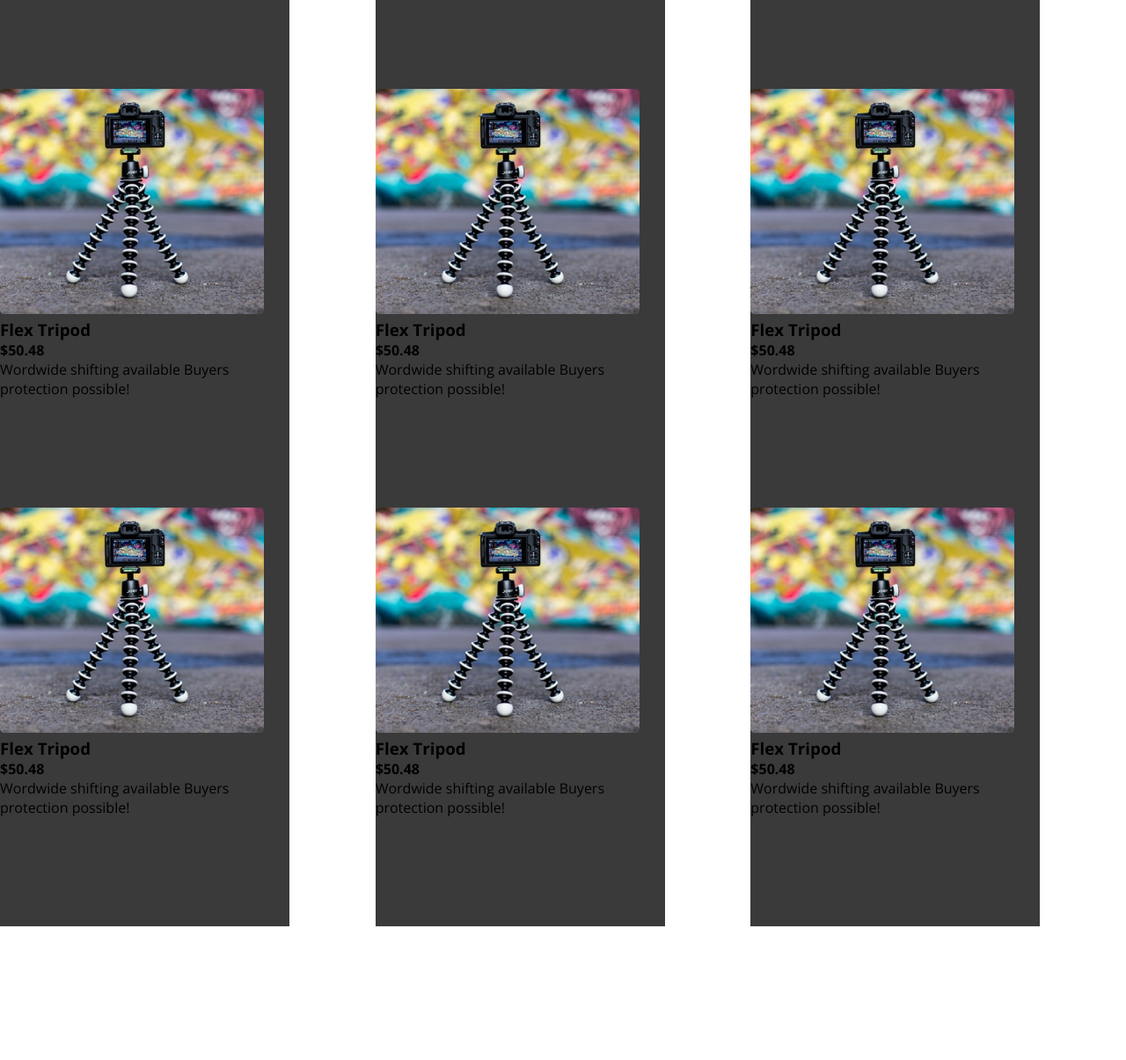
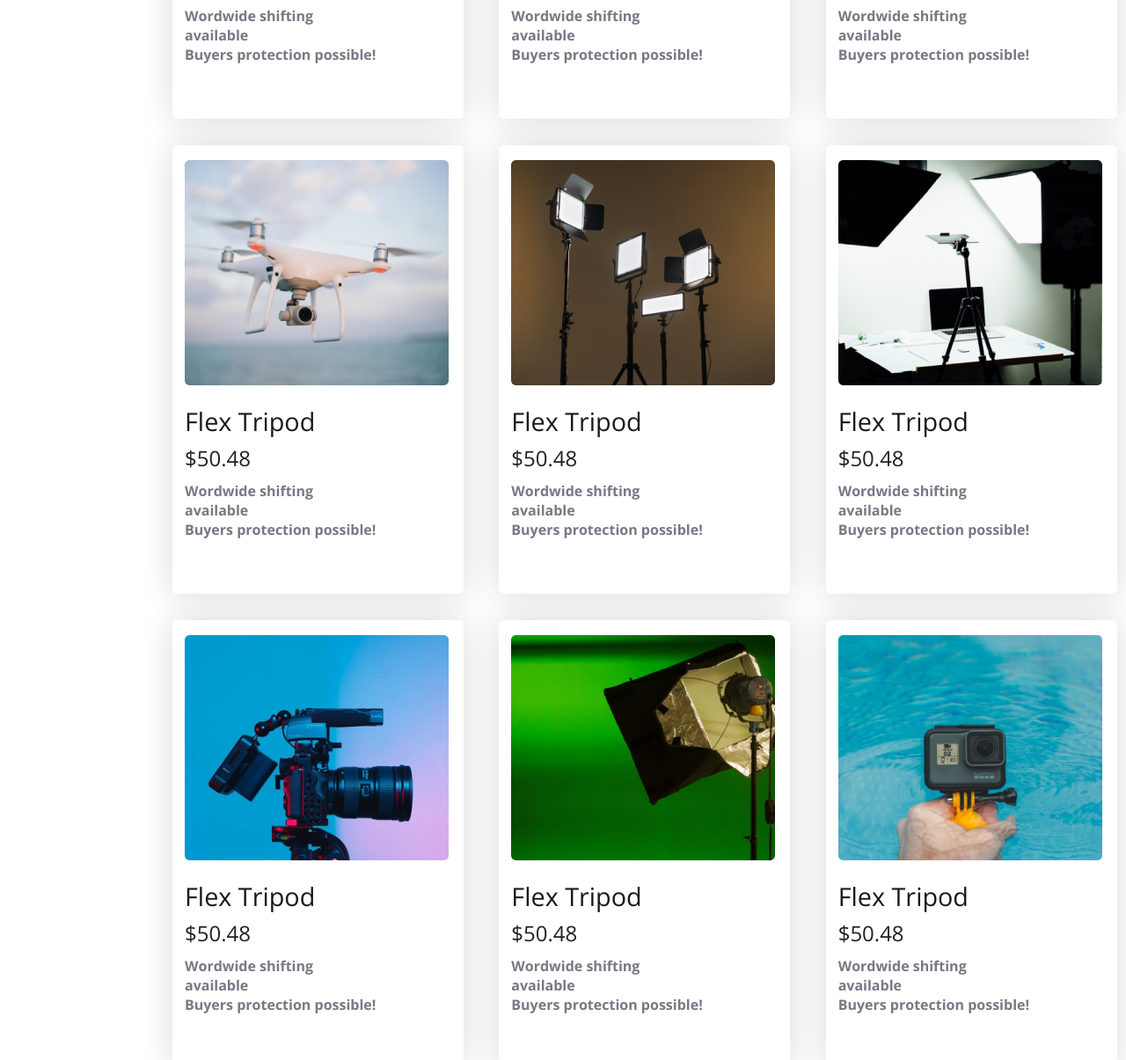
Before and after one commit to najibvai/influence-gear-practies, a plain HTML site: page index.html in a window 1280 px wide. Shown: the part 1446-2651 px from the top of the page at 88% size. Before the commit the page ends 2499 px from the top, so only its background shows below. Drawn offline with nearby package versions, Linux system fonts and the light colour scheme.

Commit message:
caed added

```diff
--- a/index.html
+++ b/index.html
@@ -53,66 +53,57 @@
                 <div class="card-section">
                     <div class="card">
                         <img src="images/tripod.png" alt="">
-                        <h3>Flex Tripod</h3>
-                        <h4>$50.48</h4>
-                        <p>Wordwide shifting available
-                            Buyers protection possible!</p>
+                        <h3 class="card-title">Flex Tripod</h3>
+                        <h4 class="card-price">$50.48</h4>
+                        <p class="card-description">Wordwide shifting <br> available <br> Buyers protection possible!</p>
                     </div>
                     <div class="card">
-                        <img src="images/tripod.png" alt="">
-                        <h3>Flex Tripod</h3>
-                        <h4>$50.48</h4>
-                        <p>Wordwide shifting available
-                            Buyers protection possible!</p>
+                        <img src="images//mic.png" alt="">
+                        <h3 class="card-title">Flex Tripod</h3>
+                        <h4 class="card-price">$50.48</h4>
+                        <p class="card-description">Wordwide shifting <br> available <br> Buyers protection possible!</p>
                     </div>
                     <div class="card">
-                        <img src="images/tripod.png" alt="">
-                        <h3>Flex Tripod</h3>
-                        <h4>$50.48</h4>
-                        <p>Wordwide shifting available
-                            Buyers protection possible!</p>
+                        <img src="images/airpod.png" alt="">
+                        <h3 class="card-title">Flex Tripod</h3>
+                        <h4 class="card-price">$50.48</h4>
+                        <p class="card-description">Wordwide shifting <br> available <br> Buyers protection possible!</p>
                     </div>
                     <div class="card">
-                        <img src="images/tripod.png" alt="">
-                        <h3>Flex Tripod</h3>
-                        <h4>$50.48</h4>
-                        <p>Wordwide shifting available
-                            Buyers protection possible!</p>
+                        <img src="images/drone.png" alt="">
+                        <h3 class="card-title">Flex Tripod</h3>
+                        <h4 class="card-price">$50.48</h4>
+                        <p class="card-description">Wordwide shifting <br> available <br> Buyers protection possible!</p>
                     </div>
                     <div class="card">
-                        <img src="images/tripod.png" alt="">
-                        <h3>Flex Tripod</h3>
-                        <h4>$50.48</h4>
-                        <p>Wordwide shifting available
-                            Buyers protection possible!</p>
+                        <img src="images/lights.png" alt="">
+                        <h3 class="card-title">Flex Tripod</h3>
+                        <h4 class="card-price">$50.48</h4>
+                        <p class="card-description">Wordwide shifting <br> available <br> Buyers protection possible!</p>
                     </div>
                     <div class="card">
-                        <img src="images/tripod.png" alt="">
-                        <h3>Flex Tripod</h3>
-                        <h4>$50.48</h4>
-                        <p>Wordwide shifting available
-                            Buyers protection possible!</p>
+                        <img src="images/setup.png" alt="">
+                        <h3 class="card-title">Flex Tripod</h3>
+                        <h4 class="card-price">$50.48</h4>
+                        <p class="card-description">Wordwide shifting <br> available <br> Buyers protection possible!</p>
                     </div>
                     <div class="card">
-                        <img src="images/tripod.png" alt="">
-                        <h3>Flex Tripod</h3>
-                        <h4>$50.48</h4>
-                        <p>Wordwide shifting available
-                            Buyers protection possible!</p>
+                        <img src="images/camera.png" alt="">
+                        <h3 class="card-title">Flex Tripod</h3>
+                        <h4 class="card-price">$50.48</h4>
+                        <p class="card-description">Wordwide shifting <br> available <br> Buyers protection possible!</p>
                     </div>
                     <div class="card">
-                        <img src="images/tripod.png" alt="">
-                        <h3>Flex Tripod</h3>
-                        <h4>$50.48</h4>
-                        <p>Wordwide shifting available
-                            Buyers protection possible!</p>
+                        <img src="images/single-light.png" alt="">
+                        <h3 class="card-title">Flex Tripod</h3>
+                        <h4 class="card-price">$50.48</h4>
+                        <p class="card-description">Wordwide shifting <br> available <br> Buyers protection possible!</p>
                     </div>
                     <div class="card">
-                        <img src="images/tripod.png" alt="">
-                        <h3>Flex Tripod</h3>
-                        <h4>$50.48</h4>
-                        <p>Wordwide shifting available
-                            Buyers protection possible!</p>
+                        <img src="images/action.png" alt="">
+                        <h3 class="card-title">Flex Tripod</h3>
+                        <h4 class="card-price">$50.48</h4>
+                        <p class="card-description">Wordwide shifting <br> available <br> Buyers protection possible!</p>
                     </div>
                 </div>
             </div>
--- a/style/style.css
+++ b/style/style.css
@@ -110,17 +110,53 @@ body {
 } */
 
 /*-------------- popular section Style--------------- */
-.card-section {
+.Popular-section{
+}
+.card-section{
+    gap: 30px;
     display: grid;
     grid-template-columns: repeat(3, 1fr);
-    gap:0px;
+    margin-left: 196px;
+    gap: 30px;
+}
+.card {
+    background-color: #bcb5b5;
+    width: 303px;
+    height: 476px;
+    padding: 17px 14px;
+    border-radius: 5px;
+    background: #FFF;
+    box-shadow: 0px 0px 40px 0px rgba(0, 0, 0, 0.15);
 }
 
-.card {
-    background-color: #3A3A3A;
-    width: 329px;
-    height: 476px;
-    flex-shrink: 0;
+.card > img {
+    width: 300px;
+    height: 256px;
+    border-radius: 5px;
+}
+
+.card-title {
+    margin-top: 16px;
+    margin-bottom: 6px;
+    color: #18191F;
+    font-size: 1.8rem;
+    font-weight: 500;
+}
+
+.card-price {
+    color: #000000DE;
+    font-size: 1.5rem;
+    font-weight: 400;
+    margin-top: 0px;
+    margin-bottom: 10px;
+}
+
+.card-description {
+    color: #787885;
+    font-size: 1rem;
+    font-weight: 700;
+    margin-top: 0px;
+    margin-bottom: 20px;
 }
 
 .popular-section-title {
```
